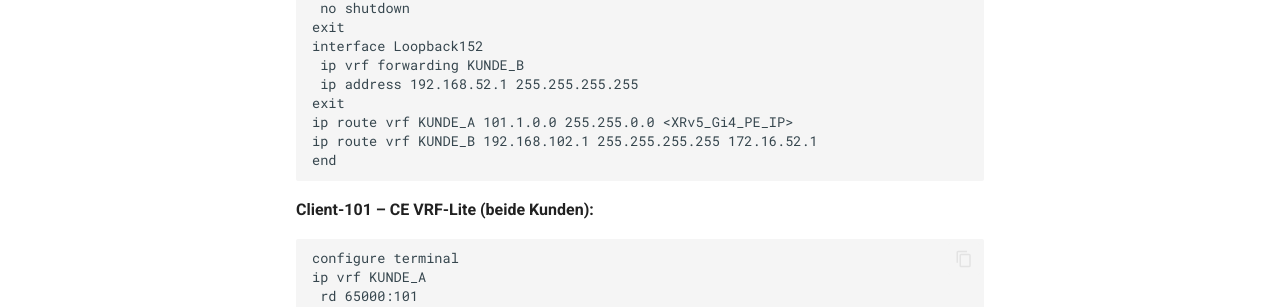
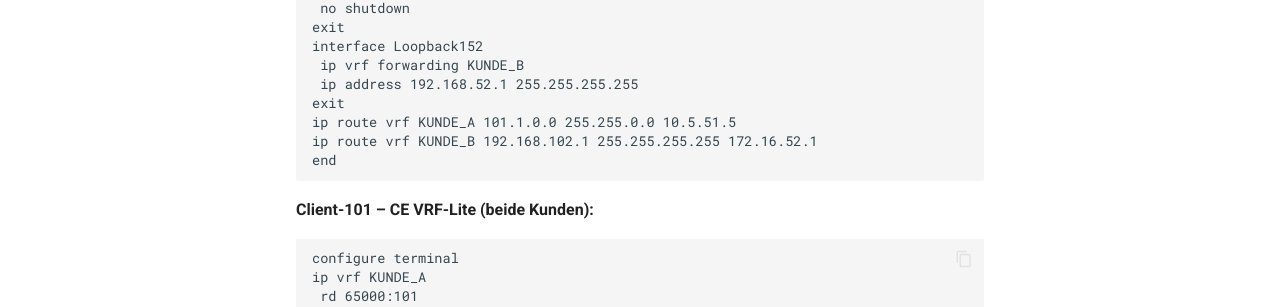
Before and after one commit to marleo-de/srv6-l3vpn-lab, an MkDocs documentation site: the page built from docs/kunde-b.md, in a window 1280 px wide and 1400 px high, scrolled down 3125 px. Shown: the part 622-929 px from the top of the window. Built offline with MkDocs 1.6.1 and Material for MkDocs 9.7.7, drawn with Linux system fonts in a browser that asks for light colours; comment, search, counter and statistics services are not loaded; some of the changed text lies outside the part shown.

Commit message:
Confirm XRv-5 PE address 10.5.51.5 and port 5 shutdown

````diff
--- a/docs/kunde-b.md
+++ b/docs/kunde-b.md
@@ -165,7 +165,7 @@ interface Loopback152
  ip vrf forwarding KUNDE_B
  ip address 192.168.52.1 255.255.255.255
 exit
-ip route vrf KUNDE_A 101.1.0.0 255.255.0.0 <XRv5_Gi4_PE_IP>
+ip route vrf KUNDE_A 101.1.0.0 255.255.0.0 10.5.51.5
 ip route vrf KUNDE_B 192.168.102.1 255.255.255.255 172.16.52.1
 end
 ```
@@ -203,7 +203,7 @@ ip route vrf KUNDE_B 192.168.52.1 255.255.255.255 172.16.102.1
 end
 ```
 
-**Wichtig:** `ip vrf` / `ip vrf forwarding` ist klassische IOS-Syntax, nicht IOS XR. Die RDs auf den CEs dienen der VRF-Lite-Definition, nicht dem MP-BGP-VPNv4-Austausch. `<XRv5_Gi4_PE_IP>` erst nach Auslesen des Routers einsetzen.
+**Wichtig:** `ip vrf` / `ip vrf forwarding` ist klassische IOS-Syntax, nicht IOS XR. Die RDs auf den CEs dienen der VRF-Lite-Definition, nicht dem MP-BGP-VPNv4-Austausch. Die PE-IP `10.5.51.5` wurde aus der laufenden XRv-5-Konfiguration bestätigt.
 
 ## 7. Prüfung
 
````
Also changed, not shown: other parts of docs/kunde-b.md (+1 -1 lines).
